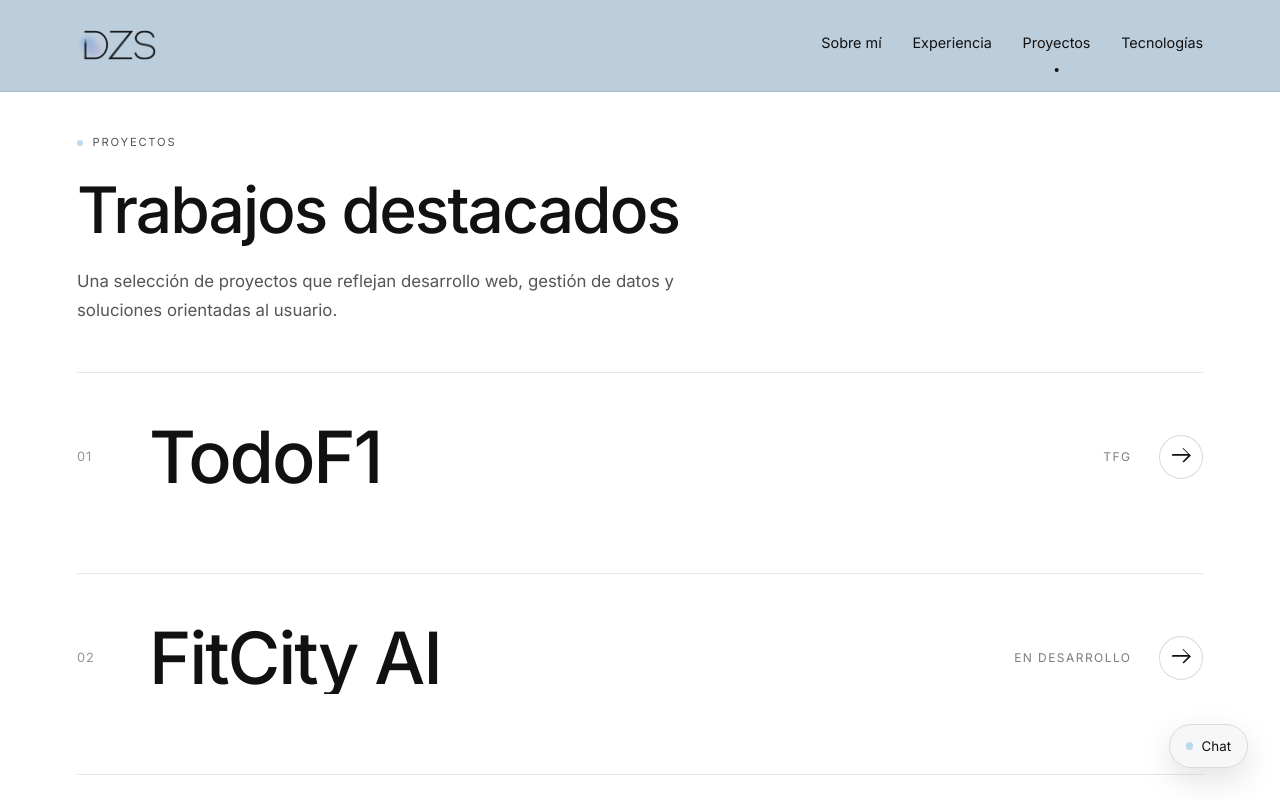
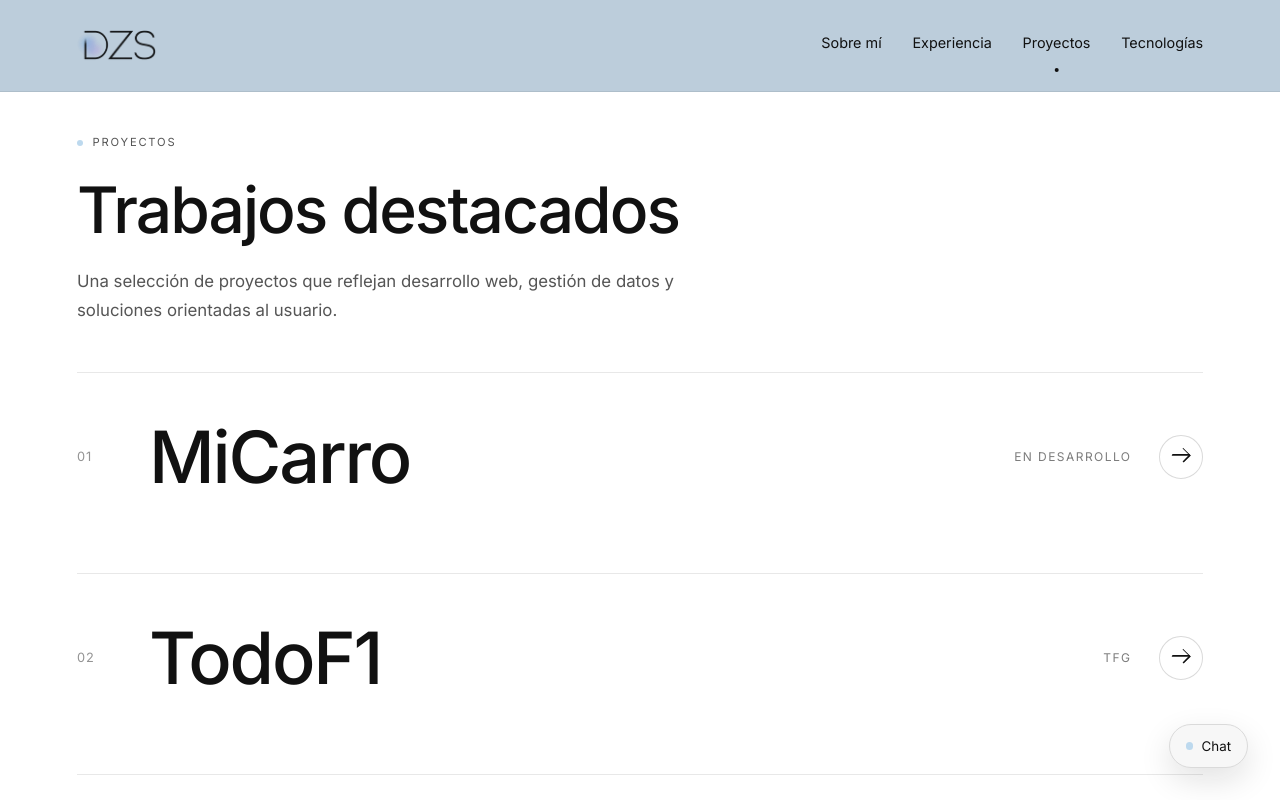
Before and after one commit to Daniel-Zarco/Portfolio, a React (Vite) app: page /proyectos in a window 1280 px wide. Shown: the top 800 px of the page. Built offline with nearby package versions, Linux system fonts and the light colour scheme.

Commit message:
Proyectos: anade MiCarro como primer proyecto

```diff
--- a/src/data.js
+++ b/src/data.js
@@ -31,6 +31,15 @@ export const hero = {
 };
 
 export const projects = [
+  {
+    title: 'MiCarro',
+    description:
+      'Aplicación web full-stack para gestionar la compra de forma sencilla, con productos, favoritos y funcionalidades orientadas a organizar y facilitar la cesta de la compra. Arquitectura: Angular → HTTP/REST → Spring Boot → JPA → PostgreSQL.',
+    tech: ['Angular', 'Spring Boot', 'Java', 'PostgreSQL', 'REST API', 'JPA'],
+    status: 'En desarrollo',
+    link: 'https://github.com/Daniel-Zarco/MiCarro',
+    demo: null,
+  },
   {
     title: 'TodoF1',
     description:
```
